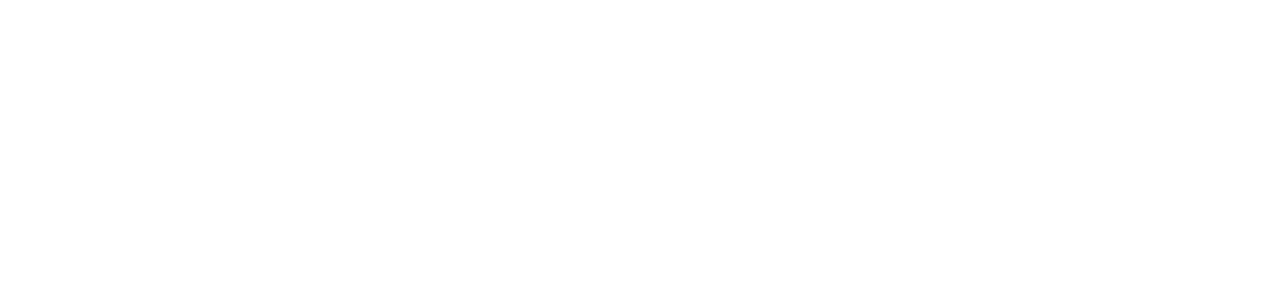
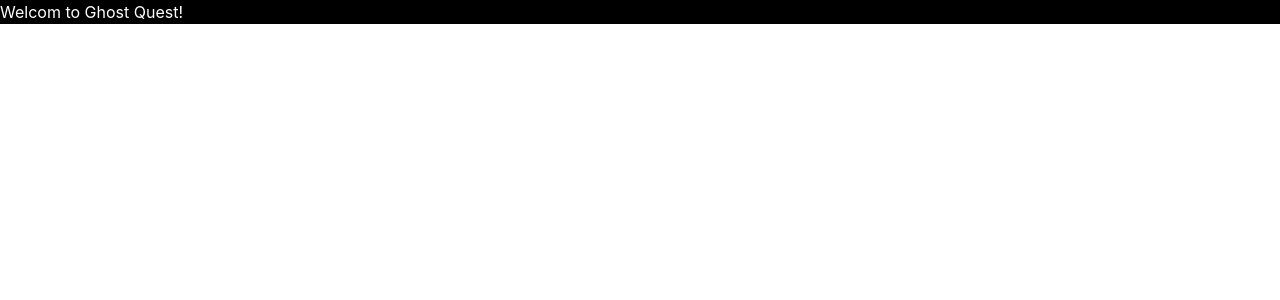
Before and after one commit to toffee-tornadoes/ghost-quest, a Next.js app: page / in a window 1280 px wide. Shown: the top 300 px of the page. Built offline with nearby package versions, Linux system fonts and the light colour scheme.

Commit message:
resolved starting error

```diff
--- a/pages/index.js
+++ b/pages/index.js
@@ -3,15 +3,16 @@
 
 export default function Home() {
   return (
-    <>
-      <Head>
+    <div>
+      {/* <Head>
         <title>Create Next App</title>
         <meta name="description" content="Generated by create next app" />
         <meta name="viewport" content="width=device-width, initial-scale=1" />
         <link rel="icon" href="/favicon.ico" />
-      </Head>
-      <body className="bg-black dark">
-      </body>
-    </>
+      </Head> */}
+      <div className="bg-black text-white">
+        Welcom to Ghost Quest!
+      </div>
+    </div>
   )
 }
```
